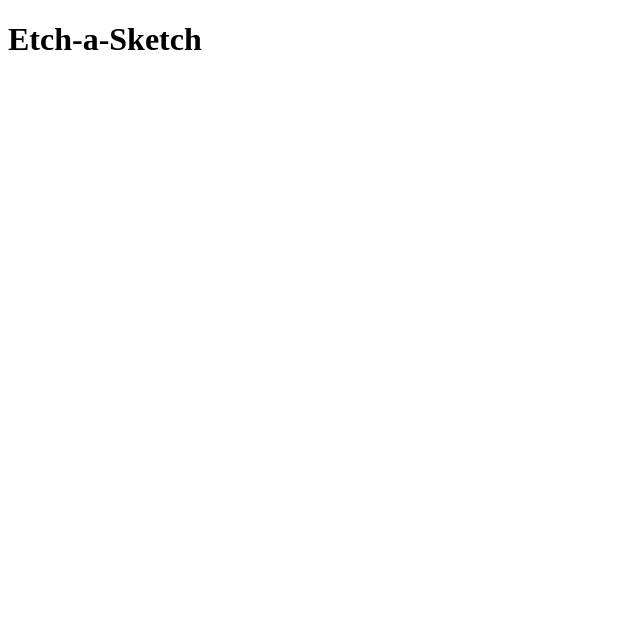
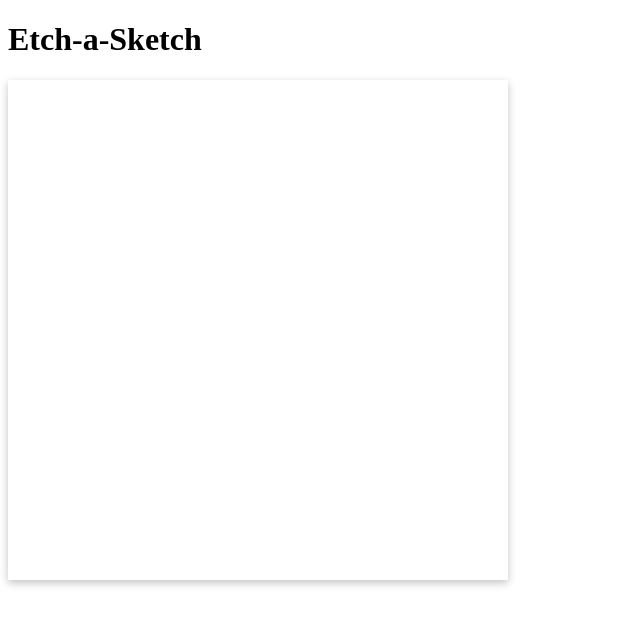
Before and after one commit to NyistMilan/Etch-a-Sketch, a plain HTML site: page index.html in a window 1280 px wide. Shown: the whole page, without its empty margins (0-640 px from the left). Drawn offline with Linux system fonts and the light colour scheme.

Commit message:
Working 16x16 drawing panel

```diff
--- a/index.html
+++ b/index.html
@@ -10,7 +10,7 @@
         <h1>Etch-a-Sketch</h1>
     </header>
     <main>
-        <div id="grid"></div>
+        <div id="grid" class="grid"></div>
     </main>
     <footer>
     </footer>
--- a/script.js
+++ b/script.js
@@ -0,0 +1,41 @@
+const defaultSize = 16;
+const defaultColor = '#333333';
+const defaultMode = 'color';
+
+let currentSize = defaultSize;
+let currentColor = defaultColor;
+let currentMode = defaultMode;
+
+const grid = document.getElementById('grid');
+
+
+
+function makeGrid(size){
+    grid.style.gridTemplateColumns = `repeat(${size}, 1fr)`
+    grid.style.gridTemplateRows = `repeat(${size}, 1fr)`
+
+    for (let i = 0; i < size * size; i++) {
+        const gridElement = document.createElement('div');
+        gridElement.addEventListener('mouseover', changeColor);
+        grid.appendChild(gridElement);
+    }
+}
+
+function resetGrid(){
+    grid.innerHTML = "";
+}
+
+function clearGrid(){
+    resetGrid();
+    makeGrid(defaultSize);
+}
+
+function changeColor(e){
+    if(currentMode === 'color'){
+        e.target.style.backgroundColor = currentColor;
+    }
+}
+
+window.onload = () => {
+    makeGrid(defaultSize);
+}
--- a/style.css
+++ b/style.css
@@ -0,0 +1,7 @@
+.grid {
+    display: grid;
+    width: 500px;
+    height: 500px;
+    background-color: var(--secondary-light);
+    box-shadow: rgba(0, 0, 0, 0.24) 0px 3px 8px;
+  }
```
